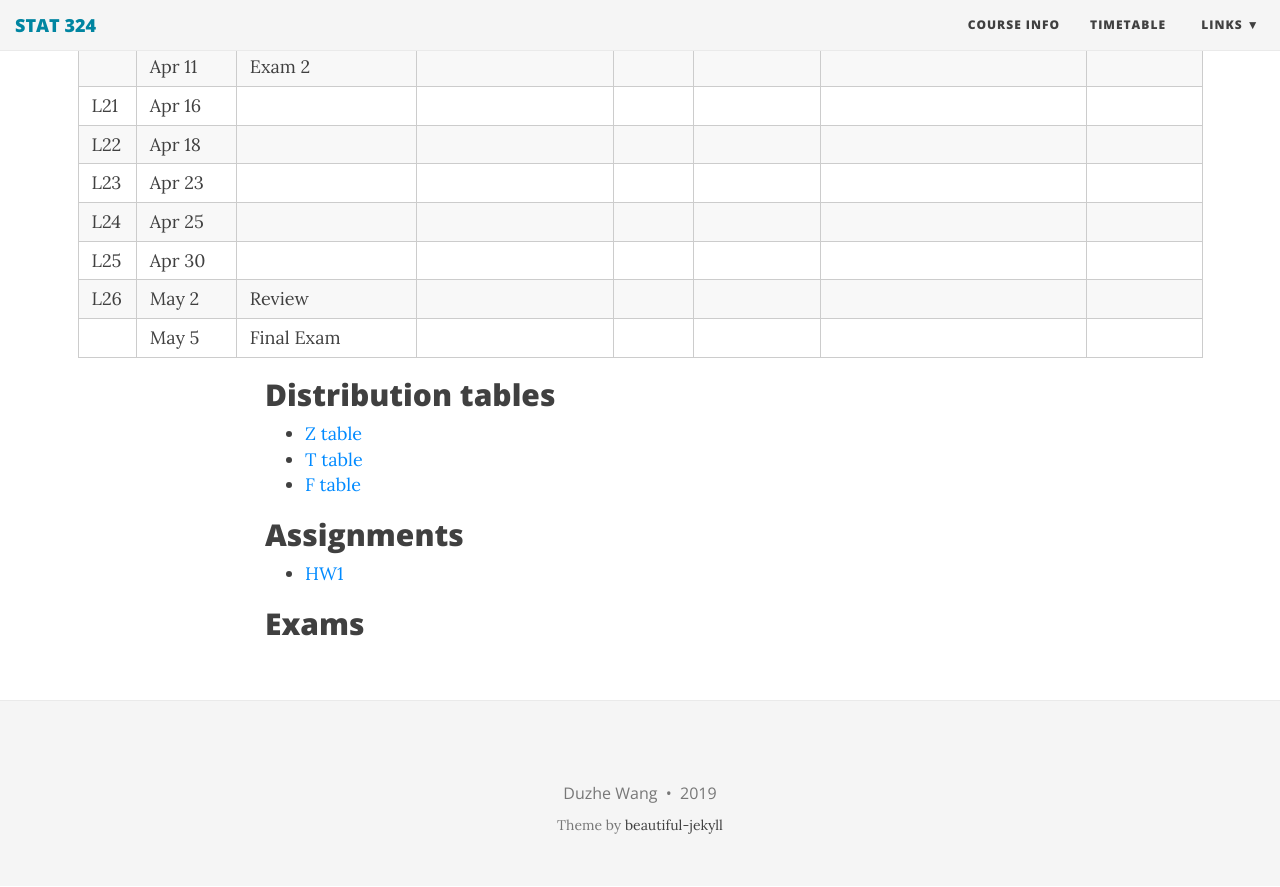
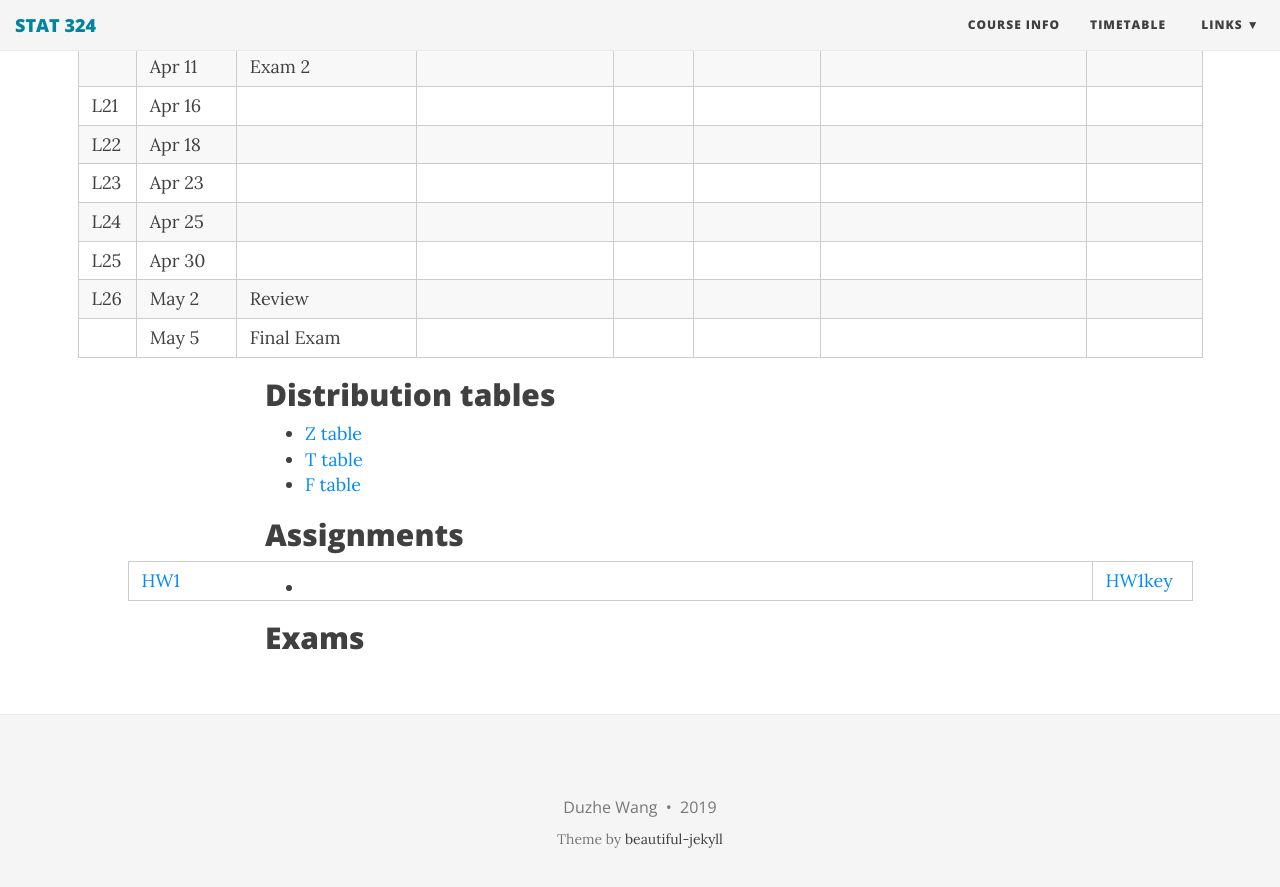
Before and after one commit to duzhewang/stat324, a Jekyll site: the page built from timetable.md, in a window 1280 px wide and 900 px high, scrolled down 1361 px. Shown: the top 887 px of the window. Built offline with Jekyll 4.4.1, drawn with Linux system fonts in a browser that asks for light colours; nearby versions of some CDN libraries.

Commit message:
Update timetable.md

```diff
--- a/timetable.md
+++ b/timetable.md
@@ -48,7 +48,6 @@ css: /css/wide_table.css
 - [F table](https://github.com/dzwang91/stat324/raw/gh-pages/distributiontables/F-table.pdf)
 
 ## Assignments
-- [HW1](https://github.com/dzwang91/stat324/raw/gh-pages/hw/hw1.pdf)
-
+- [HW1](https://github.com/dzwang91/stat324/raw/gh-pages/hw/hw1.pdf) | [HW1key](https://github.com/dzwang91/stat324/raw/gh-pages/hw/hw1key.pdf)
 
 ## Exams
```
